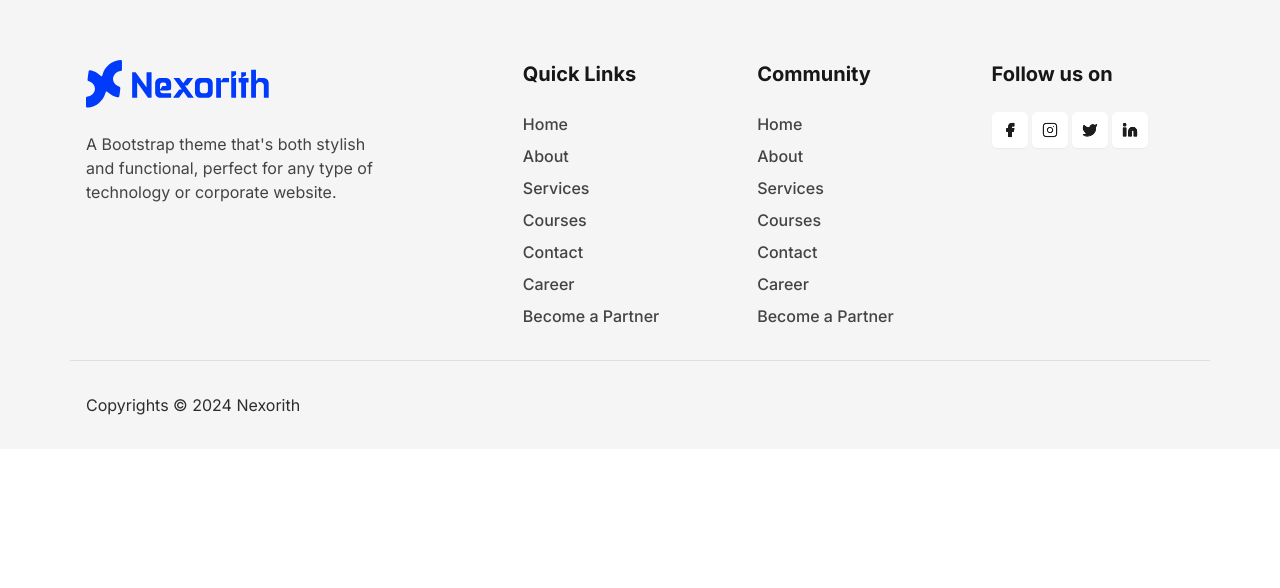
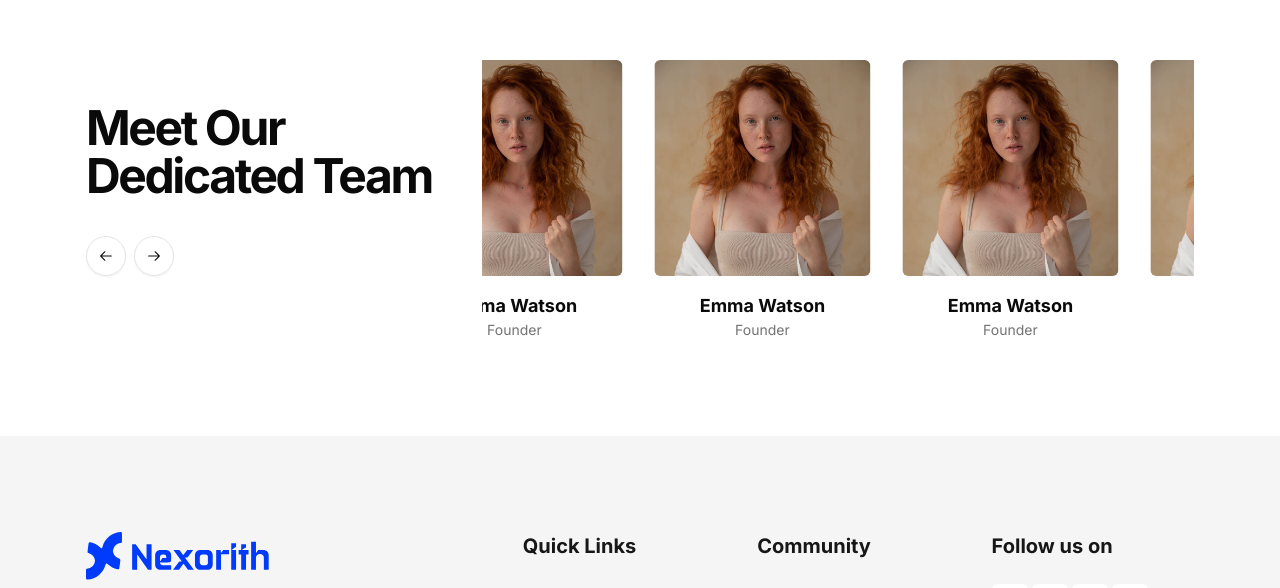
Before and after one commit to binamralamsal/nexorith, a Next.js app: page /about in a window 1280 px wide. Shown: the part 2066-2654 px from the top of the page. Before the commit the page ends 2515 px from the top, so only its background shows below. Built offline with nearby package versions, Linux system fonts and the light colour scheme.

Commit message:
Teams section completed

```diff
--- a/src/app/about/page.tsx
+++ b/src/app/about/page.tsx
@@ -8,6 +8,8 @@ import {
   Carousel,
   CarouselContent,
   CarouselItem,
+  CarouselNext,
+  CarouselPrevious,
 } from "@/components/ui/carousel";
 
 import { StarIcon } from "lucide-react";
@@ -23,6 +25,16 @@ const companies = [
   NexorithLogo,
   NexorithLogo,
   NexorithLogo,
+];
+
+const team = [
+  { name: "Emma Watson", role: "Founder", photo: "/emma.jpg" },
+  { name: "Emma Watson", role: "Founder", photo: "/emma.jpg" },
+  { name: "Emma Watson", role: "Founder", photo: "/emma.jpg" },
+  { name: "Emma Watson", role: "Founder", photo: "/emma.jpg" },
+  { name: "Emma Watson", role: "Founder", photo: "/emma.jpg" },
+  { name: "Emma Watson", role: "Founder", photo: "/emma.jpg" },
+  { name: "Emma Watson", role: "Founder", photo: "/emma.jpg" },
 ];
 
 export default function AboutPage() {
@@ -108,7 +120,7 @@ export default function AboutPage() {
       </section>
 
       <section className="container">
-        <div className="grid place-content-center place-items-center gap-20 rounded-md bg-secondary px-10 py-16 text-secondary-foreground md:grid-cols-[2.5fr,3fr] md:px-14 md:py-20 lg:px-16 lg:py-24">
+        <div className="grid-cols- grid place-content-center place-items-center gap-20 rounded-md bg-secondary px-6 py-16 text-secondary-foreground md:grid-cols-[2.5fr,3fr] md:px-14 md:py-20 lg:px-16 lg:py-24">
           <div className="flex w-full max-w-[60vw] flex-col">
             <div className="flex h-[250px] w-[250px] flex-col items-center justify-center space-y-0.5 rounded-[100%] border-2 border-secondary-foreground/80 text-center">
               <h3 className="text-3xl font-bold">
@@ -177,6 +189,47 @@ export default function AboutPage() {
           </div>
         </div>
       </section>
+
+      <section className="container py-16 md:py-20 lg:py-24">
+        <Carousel
+          opts={{ align: "start", slidesToScroll: 1, loop: true }}
+          className="grid items-center gap-8 md:grid-cols-[1fr,2fr] md:gap-10"
+        >
+          <div className="space-y-8 md:space-y-14">
+            <h2 className="max-w-[20ch] text-balance text-3xl font-bold tracking-tighter md:text-4xl lg:text-5xl">
+              Meet Our Dedicated Team
+            </h2>
+            <div className="flex gap-2">
+              <CarouselPrevious className="static h-10 w-10" />
+              <CarouselNext className="static h-10 w-10" />
+            </div>
+          </div>
+          <div>
+            <CarouselContent className="-ml-8 max-w-[100vw] md:max-w-[60vw]">
+              {team.map((person, index) => (
+                <CarouselItem
+                  key={index}
+                  className="basis-[100%] select-none space-y-4 pl-8 sm:basis-1/2 md:basis-1/2 lg:basis-1/3"
+                >
+                  <Image
+                    src={person.photo}
+                    width={400}
+                    height={400}
+                    alt={person.name}
+                    className="w-full rounded-md"
+                  />
+                  <div className="text-center">
+                    <strong className="text-lg">{person.name}</strong>
+                    <div className="text-sm text-muted-foreground">
+                      {person.role}
+                    </div>
+                  </div>
+                </CarouselItem>
+              ))}
+            </CarouselContent>
+          </div>
+        </Carousel>
+      </section>
     </main>
   );
 }
```
Also changed, not shown: public/emma.jpg (added).
